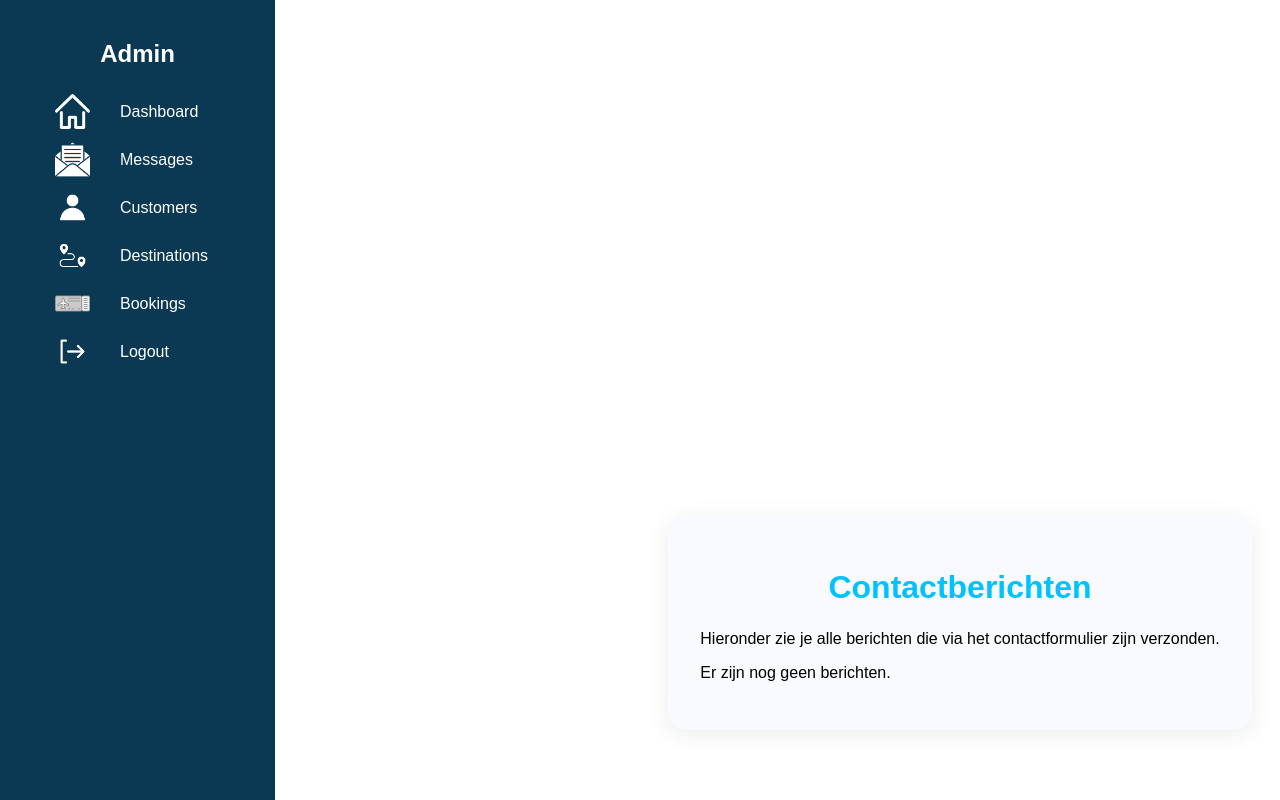
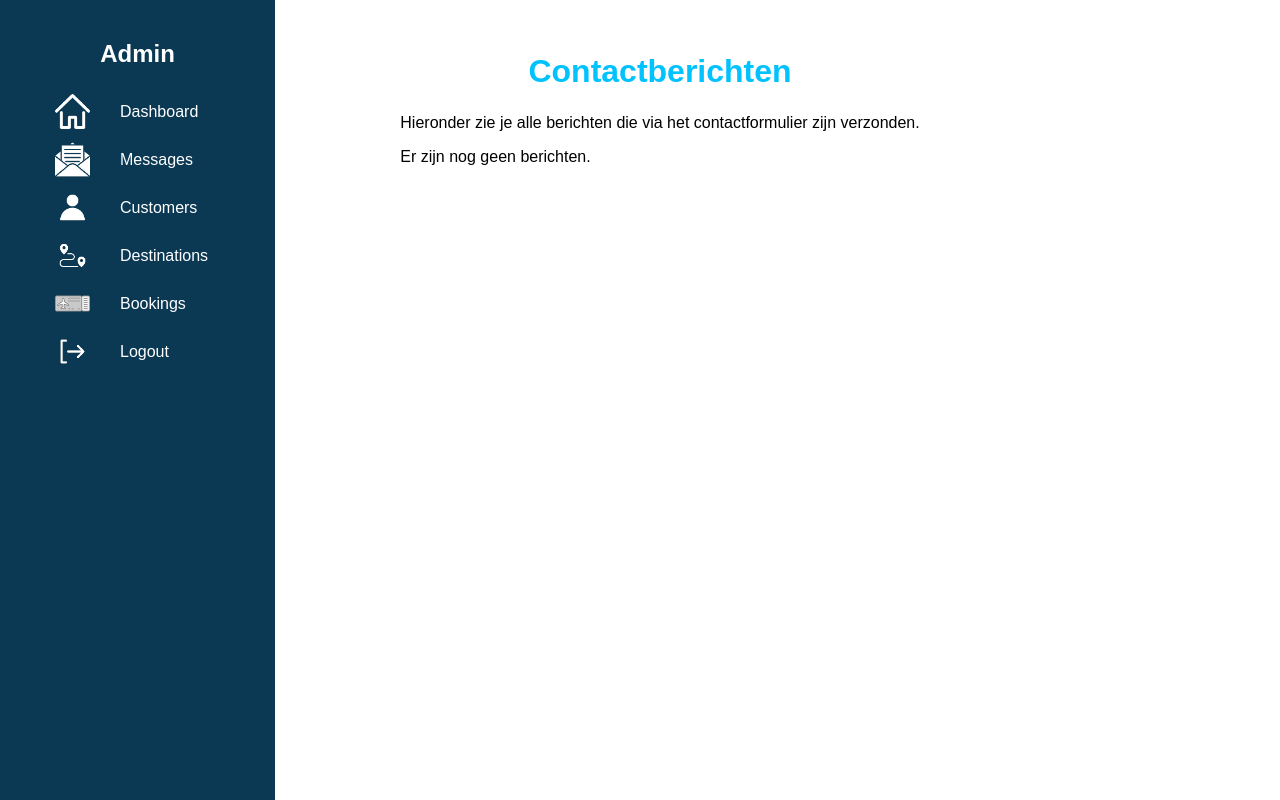
Before and after one commit to Nikola258/tropical-tides-webapp2, a PHP site: page /admin-dashboard-views/messages.php in a window 1280 px wide; the page is wider, and only the part inside the window is pictured. Run offline with PHP 8.4, Linux system fonts and the light colour scheme; data that the repository does not hold is empty.

Commit message:
Feature-2 | Blokken eerste pagina spacen. Juiste structuur geven.

```diff
--- a/Tropical-Tides/assets/css/dashboard-ui.css
+++ b/Tropical-Tides/assets/css/dashboard-ui.css
@@ -29,7 +29,7 @@ body {
 }
 
 .content {
-    margin-left: 300px;
+    margin-left: 0px;
     padding: 20px;
     flex-grow: 1;
 }
--- a/Tropical-Tides/assets/css/index.css
+++ b/Tropical-Tides/assets/css/index.css
@@ -115,9 +115,9 @@ body { margin: 0; font-family: Arial, Helvetica, sans-serif; background: #fff; }
     width: 100%;
     height: 13vh;
     align-items: center;
-    margin-top: 300px;
     justify-content: center;
-
+    margin-top: 350px;
+    margin-bottom: 100px;
 }
 .search_balk{
     display: flex;
@@ -147,6 +147,7 @@ body { margin: 0; font-family: Arial, Helvetica, sans-serif; background: #fff; }
     width: 100%;
     overflow-y: scroll;
     align-items: center;
+    margin-bottom: 100px;
 }
 .booking_block{
     display: flex;
--- a/Tropical-Tides/assets/css/style.css
+++ b/Tropical-Tides/assets/css/style.css
@@ -60,9 +60,6 @@ footer{
     max-width: 900px;
     margin: 40px auto;
     padding: 32px;
-    background: #f8fafd;
-    border-radius: 18px;
-    box-shadow: 0 4px 24px rgba(0,0,0,0.08);
 }
 .admin-dashboard-container h1 {
     text-align: center;
@@ -239,7 +236,7 @@ footer{
     align-items: center;
     justify-content: space-around;
     position: absolute;
-    bottom: 10px;
+    margin-top: -60px;
 }
 .content section {
     height: 40vh;
--- a/Tropical-Tides/feedback.php
+++ b/Tropical-Tides/feedback.php
@@ -27,6 +27,7 @@ if (isset($_SESSION['page_message'])) {
 function generate_stars($rating) {
     $stars = '';
     for ($i = 1; $i <= 5; $i++) {
+                                 //filled star  empty star
         $stars .= $i <= $rating ? '&#9733;' : '&#9734;';
     }
     return $stars;
--- a/Tropical-Tides/user-dashboard-views/bookings.php
+++ b/Tropical-Tides/user-dashboard-views/bookings.php
@@ -30,7 +30,7 @@ try {
 <div class="main-content-header">
     <h1>My Bookings</h1>
     <p>Here is an overview of all your past and upcoming trips.</p>
-</div>
+    </div>
 
 <div class="table-container">
     <?php if (empty($bookings)): ?>
```
